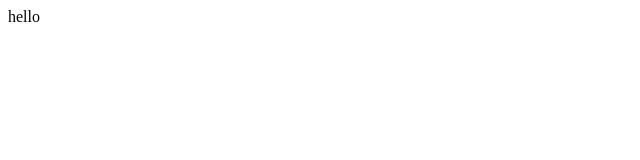
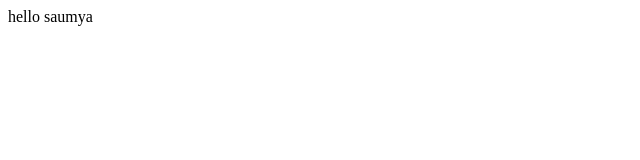
Before and after one commit to SaumyaSwami/github-crash-course, a plain HTML site: page index.html in a window 1280 px wide. Shown: the full height of the page, 0-640 px from the left. Drawn offline with Linux system fonts and the light colour scheme.

Commit message:
add saumya

```diff
--- a/index.html
+++ b/index.html
@@ -1 +1 @@
-<p>hello</p>
+<p>hello saumya</p>
```
